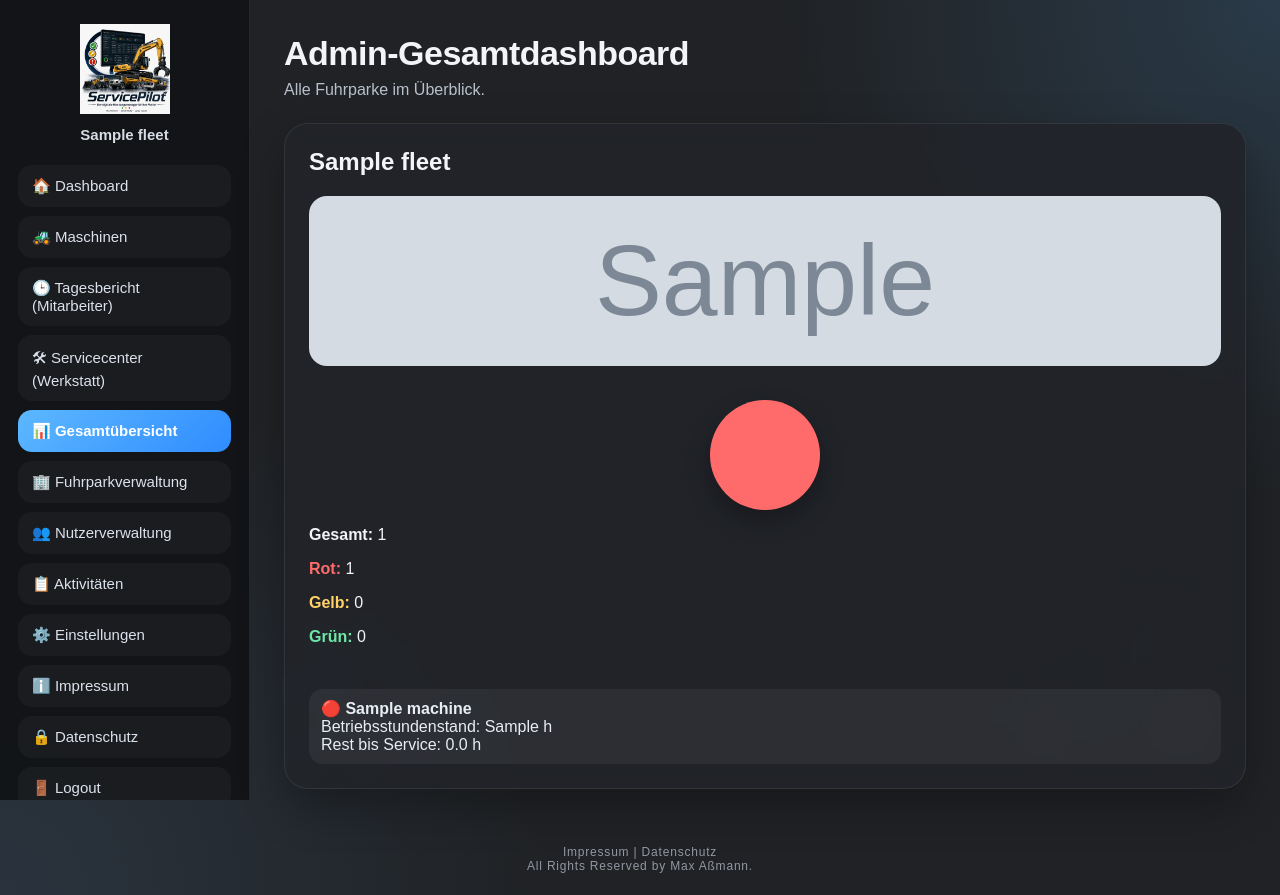
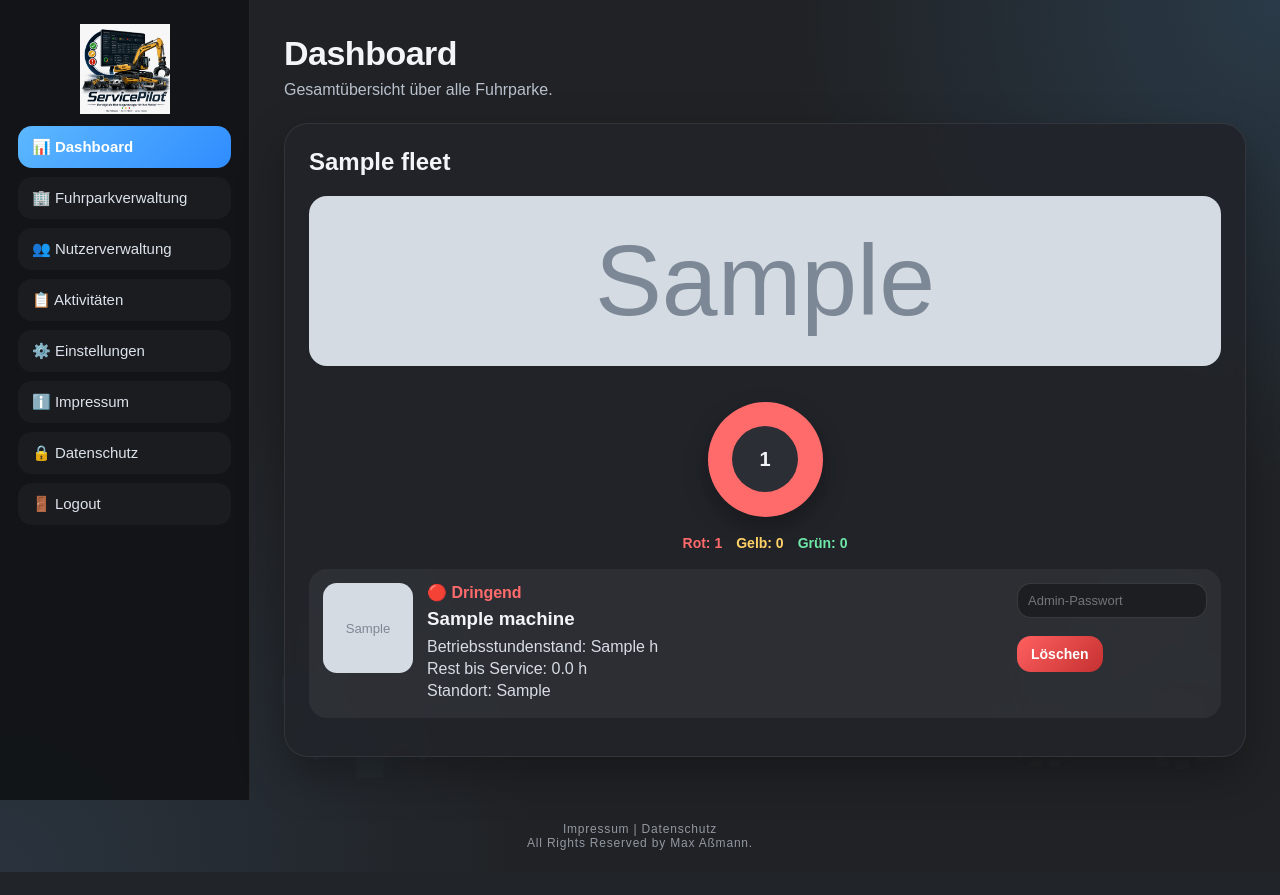
Before and after one commit to maxassmann3-pixel/ServicePilot, a Flask app: page /admin/overview in a window 1280 px wide. After the commit the page ends 872 px from the top, so only its background shows below. Run offline with Flask 3, Linux system fonts and the light colour scheme; the visitor is signed in with stand-in values (Sample User, id 1); grey boxes marked "Sample" are stand-in pictures; a database or web service that is not in the repository returns one stand-in record (values such as "Sample title"); some libraries are stand-ins or nearby versions.

Commit message:
Update admin dashboard overview

```diff
--- a/app.py
+++ b/app.py
@@ -934,6 +934,20 @@ def admin():
 
     return redirect("/admin/overview")
 
+@app.route("/admin/delete-machine/<machine_id>", methods=["POST"])
+def admin_delete_machine(machine_id):
+    if not is_admin():
+        return redirect("/dashboard")
+
+    if request.form.get("confirm_admin_password") != ADMIN_PASSWORD:
+        return redirect("/denied")
+
+    sql_execute("DELETE FROM notes WHERE machine_id = %s;", (machine_id,))
+    sql_execute("DELETE FROM histories WHERE machine_id = %s;", (machine_id,))
+    sql_execute("DELETE FROM machines WHERE id = %s;", (machine_id,))
+
+    return redirect("/admin/overview")
+
 
 @app.route("/admin/overview")
 def admin_overview():
--- a/static/css/style.css
+++ b/static/css/style.css
@@ -573,3 +573,120 @@ body::after{
     border-radius:14px;
     margin-top:10px;
 }
+.donut-chart{
+    width:115px;
+    height:115px;
+    border-radius:50%;
+    margin:18px auto;
+    display:flex;
+    align-items:center;
+    justify-content:center;
+    box-shadow:0 10px 25px rgba(0,0,0,0.28);
+}
+
+.donut-hole{
+    width:66px;
+    height:66px;
+    border-radius:50%;
+    background:#2b2e34;
+    display:flex;
+    align-items:center;
+    justify-content:center;
+    color:#f2f4f8;
+    font-weight:800;
+    font-size:20px;
+}
+
+.dashboard-stats{
+    display:flex;
+    justify-content:center;
+    gap:14px;
+    flex-wrap:wrap;
+    font-size:14px;
+}
+
+.fleet-overview-img{
+    width:100%;
+    height:190px;
+    object-fit:cover;
+    object-position:center;
+    border-radius:18px;
+    margin-bottom:14px;
+    background:rgba(255,255,255,0.05);
+}
+
+.admin-machine-row{
+    display:grid;
+    grid-template-columns:90px 1fr 190px;
+    gap:14px;
+    align-items:start;
+    padding:14px;
+    border-radius:18px;
+    background:rgba(255,255,255,0.055);
+    margin-bottom:14px;
+}
+
+.admin-machine-img{
+    width:90px;
+    height:90px;
+    object-fit:cover;
+    object-position:center;
+    border-radius:14px;
+    background:rgba(255,255,255,0.05);
+}
+
+.admin-machine-placeholder{
+    width:90px;
+    height:90px;
+    display:flex;
+    align-items:center;
+    justify-content:center;
+    font-size:44px;
+    border-radius:14px;
+    background:linear-gradient(135deg, rgba(93,184,255,0.10), rgba(255,255,255,0.025));
+}
+
+.admin-machine-info h3{
+    margin:6px 0 8px 0;
+}
+
+.admin-machine-info p{
+    margin:4px 0;
+    color:#d7dce5;
+}
+
+.admin-delete-form{
+    max-width:190px;
+}
+
+.admin-delete-form input{
+    padding:9px 10px;
+    font-size:13px;
+}
+
+@media (min-width:1100px){
+    .admin-fleet-card{
+        min-height:500px;
+    }
+
+    .machine-card img,
+    .machine-placeholder{
+        height:200px;
+    }
+}
+
+@media (max-width:800px){
+    .admin-machine-row{
+        grid-template-columns:1fr;
+    }
+
+    .admin-machine-img,
+    .admin-machine-placeholder{
+        width:100%;
+        height:150px;
+    }
+
+    .admin-delete-form{
+        max-width:none;
+    }
+}
--- a/templates/admin_overview.html
+++ b/templates/admin_overview.html
@@ -4,14 +4,14 @@
 
 <div class="header">
     <div>
-        <h1>Admin-Gesamtdashboard</h1>
-        <p>Alle Fuhrparke im Überblick.</p>
+        <h1>Dashboard</h1>
+        <p>Gesamtübersicht über alle Fuhrparke.</p>
     </div>
 </div>
 
 <div class="card-grid">
     {% for item in overview %}
-    <div class="card">
+    <div class="card admin-fleet-card">
 
         <h2>{{ item.fleet.name }}</h2>
 
@@ -19,41 +19,74 @@
             <img src="{{ item.fleet.profile_image }}" class="fleet-overview-img">
         {% endif %}
 
-        <div class="mini-pie"
+        <div class="donut-chart"
              style="background:conic-gradient(
                 #ff6b6b 0deg {{ item.red_deg }}deg,
                 #ffd166 {{ item.red_deg }}deg {{ item.yellow_deg }}deg,
                 #6ee7a8 {{ item.yellow_deg }}deg 360deg
              );">
+            <div class="donut-hole">
+                {{ item.total }}
+            </div>
         </div>
 
-        <p><strong>Gesamt:</strong> {{ item.total }}</p>
-        <p><span class="status-red">Rot:</span> {{ item.red }}</p>
-        <p><span class="status-yellow">Gelb:</span> {{ item.yellow }}</p>
-        <p><span class="status-green">Grün:</span> {{ item.green }}</p>
+        <div class="dashboard-stats">
+            <span class="status-red">Rot: {{ item.red }}</span>
+            <span class="status-yellow">Gelb: {{ item.yellow }}</span>
+            <span class="status-green">Grün: {{ item.green }}</span>
+        </div>
 
         <br>
 
         {% for m in item.machines %}
-            <div class="mini-note">
+        <div class="admin-machine-row">
+
+            <div class="admin-machine-left">
+                {% if m.image_url %}
+                    <img src="{{ m.image_url }}" class="admin-machine-img">
+                {% else %}
+                    <div class="admin-machine-placeholder">
+                        {% if m.type == "vehicle" %}
+                            🚛
+                        {% elif m.type == "trailer" %}
+                            ⚙️
+                        {% elif m.type == "small_device" %}
+                            🪚
+                        {% else %}
+                            🚜
+                        {% endif %}
+                    </div>
+                {% endif %}
+            </div>
+
+            <div class="admin-machine-info">
                 {% if m.final_color == "red" %}
-                    🔴
+                    <span class="status-red">🔴 Dringend</span>
                 {% elif m.final_color == "yellow" %}
-                    🟡
+                    <span class="status-yellow">🟡 Achtung</span>
                 {% else %}
-                    🟢
+                    <span class="status-green">🟢 OK</span>
                 {% endif %}
 
-                <strong>{{ m.name }}</strong><br>
+                <h3>{{ m.name }}</h3>
 
                 {% if m.type == "vehicle" %}
-                    Kilometerstand: {{ m.current_value }} km<br>
-                    Rest bis Service: {{ m.rest }} km
+                    <p>Kilometerstand: {{ m.current_value }} km</p>
+                    <p>Rest bis Service: {{ m.rest }} km</p>
                 {% else %}
-                    Betriebsstundenstand: {{ m.current_value }} h<br>
-                    Rest bis Service: {{ m.rest }} h
+                    <p>Betriebsstundenstand: {{ m.current_value }} h</p>
+                    <p>Rest bis Service: {{ m.rest }} h</p>
                 {% endif %}
+
+                <p>Standort: {{ m.current_location }}</p>
             </div>
+
+            <form method="post" action="/admin/delete-machine/{{ m.id }}" class="admin-delete-form">
+                <input name="confirm_admin_password" type="password" placeholder="Admin-Passwort" required>
+                <button class="btn btn-red btn-small">Löschen</button>
+            </form>
+
+        </div>
         {% endfor %}
 
     </div>
--- a/templates/base.html
+++ b/templates/base.html
@@ -25,22 +25,25 @@
     <aside class="sidebar">
         <img class="sidebar-logo" src="/static/img/servicepilot_logo.png">
 
+        {% if not session.get("admin") %}
         <div class="fleet-title">
             {{ fleet_name if fleet_name else "Fuhrpark" }}
         </div>
+        {% endif %}
 
         <nav class="menu">
-            <a class="{% if request.path == '/dashboard' %}active{% endif %}" href="/dashboard">🏠 Dashboard</a>
-            <a class="{% if request.path == '/machines' %}active{% endif %}" href="/machines">🚜 Maschinen</a>
-            <a class="{% if request.path == '/reports' %}active{% endif %}" href="/reports">🕒 Tagesbericht (Mitarbeiter)</a>
-            <a class="{% if request.path == '/service' %}active{% endif %}" href="/service">🛠 Servicecenter (Werkstatt)</a>
 
             {% if session.get("admin") %}
-                <a class="{% if request.path == '/admin/overview' %}active{% endif %}" href="/admin/overview">📊 Gesamtübersicht</a>
+                <a class="{% if request.path == '/admin/overview' %}active{% endif %}" href="/admin/overview">📊 Dashboard</a>
                 <a class="{% if request.path == '/admin/fleets' %}active{% endif %}" href="/admin/fleets">🏢 Fuhrparkverwaltung</a>
                 <a class="{% if request.path == '/admin/users' %}active{% endif %}" href="/admin/users">👥 Nutzerverwaltung</a>
                 <a class="{% if request.path == '/admin/activity' %}active{% endif %}" href="/admin/activity">📋 Aktivitäten</a>
                 <a class="{% if request.path == '/settings' %}active{% endif %}" href="/settings">⚙️ Einstellungen</a>
+            {% else %}
+                <a class="{% if request.path == '/dashboard' %}active{% endif %}" href="/dashboard">🏠 Dashboard</a>
+                <a class="{% if request.path == '/machines' %}active{% endif %}" href="/machines">🚜 Maschinen</a>
+                <a class="{% if request.path == '/reports' %}active{% endif %}" href="/reports">🕒 Tagesbericht (Mitarbeiter)</a>
+                <a class="{% if request.path == '/service' %}active{% endif %}" href="/service">🛠 Servicecenter (Werkstatt)</a>
             {% endif %}
 
             <a href="/impressum">ℹ️ Impressum</a>
```
